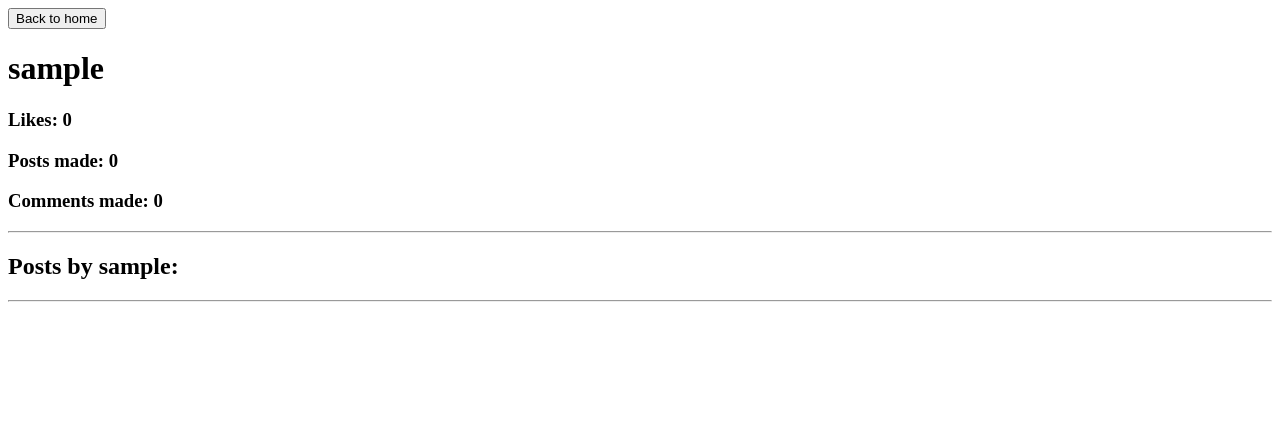
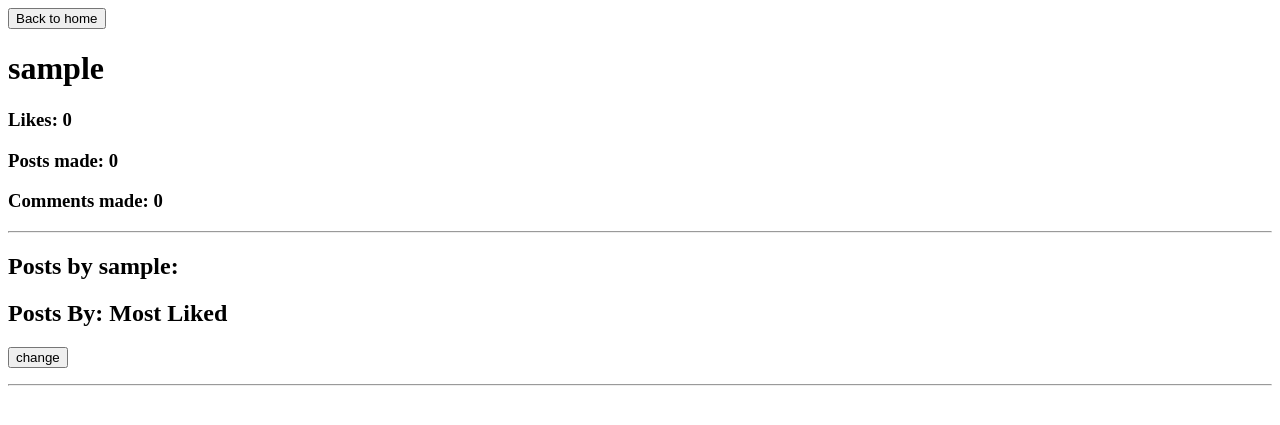
Before and after one commit to sampon-kayttaja/tikawe-image-board, a Flask app: a page that uses templates/view_user.html in a window 1280 px wide. Shown: the top 425 px of the page. Run offline with Flask 3, Linux system fonts and the light colour scheme; data that the repository does not hold is empty.

Commit message:
add sorting posts on home and user page.

```diff
--- a/app.py
+++ b/app.py
@@ -27,8 +27,25 @@ def check_csrf():
 
 @app.route("/")
 def index():
-    posts = db.query("SELECT * FROM posts ORDER BY created_at DESC LIMIT 10")
-    return render_template("index.html", posts=posts)
+    posts_by_new = db.query("SELECT * FROM posts ORDER BY created_at DESC LIMIT 10")
+    posts_by_old = db.query("SELECT * FROM posts ORDER BY created_at ASC LIMIT 10")
+    posts_by_likes = db.query("SELECT * FROM posts ORDER BY likes DESC LIMIT 10")
+    return render_template("index.html", posts_by_new=posts_by_new, posts_by_old=posts_by_old, posts_by_likes=posts_by_likes, sortstate=sortstate)
+
+#sort posts by time or likes
+
+sortstate = "Newest"
+
+@app.route("/change_sort", methods=["GET"])
+def sort_change():
+    global sortstate
+    if sortstate == "Newest":
+        sortstate = "Oldest"
+    elif sortstate == "Oldest":
+        sortstate = "Most Liked"
+    else:
+        sortstate = "Newest"
+    return redirect("/")
 
 #user creation and login/logout
 
@@ -296,14 +313,30 @@ def like_comment(comment_id):
 
 @app.route("/user/<username>")
 def user_profile(username):
-    user_posts = db.query("SELECT * FROM posts WHERE username = ? ORDER BY created_at DESC", [username])
-    likes_posts = user_posts[0]["likes"] if user_posts else 0
+    user_posts_by_new = db.query("SELECT * FROM posts WHERE username = ? ORDER BY created_at DESC", [username])
+    user_posts_by_old = db.query("SELECT * FROM posts WHERE username = ? ORDER BY created_at ASC", [username])
+    user_posts_by_likes = db.query("SELECT * FROM posts WHERE username = ? ORDER BY likes DESC", [username])
+    likes_posts = user_posts_by_new[0]["likes"] if user_posts_by_new else 0
     user_comments = db.query("SELECT * FROM comments WHERE username = ?", [username])
     likes_comments = user_comments[0]["likes"] if user_comments else 0
     likes = likes_posts + likes_comments
     comments = len(user_comments)
 
-    return render_template("view_user.html", username=username, posts=user_posts, likes=likes, comments=comments)
+    return render_template("view_user.html", username=username, posts_by_new=user_posts_by_new, posts_by_old=user_posts_by_old, posts_by_likes=user_posts_by_likes, likes=likes, comments=comments, sortstate=sortstate_user)
+
+
+sortstate_user = "Newest"
+
+@app.route("/change_sort_user/<username>", methods=["GET"])
+def sort_change_user(username):
+    global sortstate_user
+    if sortstate_user == "Newest":
+        sortstate_user = "Oldest"
+    elif sortstate_user == "Oldest":
+        sortstate_user = "Most Liked"
+    else:
+        sortstate_user = "Newest"
+    return redirect("/user/{}".format(username))
 
 #searching posts
 
--- a/templates/view_user.html
+++ b/templates/view_user.html
@@ -18,8 +18,24 @@
 
   <h2> Posts by {{ username }}: </h2>
 
+
+  <div>
+
+      <h2>Posts By: {{ sortstate }}</h2>
+      <form action="/change_sort_user/{{ username }}" method="get">
+        <input type="submit" name="sort" value="change" />
+      </form>
+    </div>
+
   <hr />
 
+    {% if sortstate == "Newest" %}
+        {% set posts = posts_by_new %}
+    {% elif sortstate == "Oldest" %}
+        {% set posts = posts_by_old %}
+    {% else %}
+        {% set posts = posts_by_likes %}
+    {% endif %}
     {% for post in posts %}
         <div>
         {% if post[3] %}
```
Also changed, not shown: templates/index.html (+38 -2 lines).
